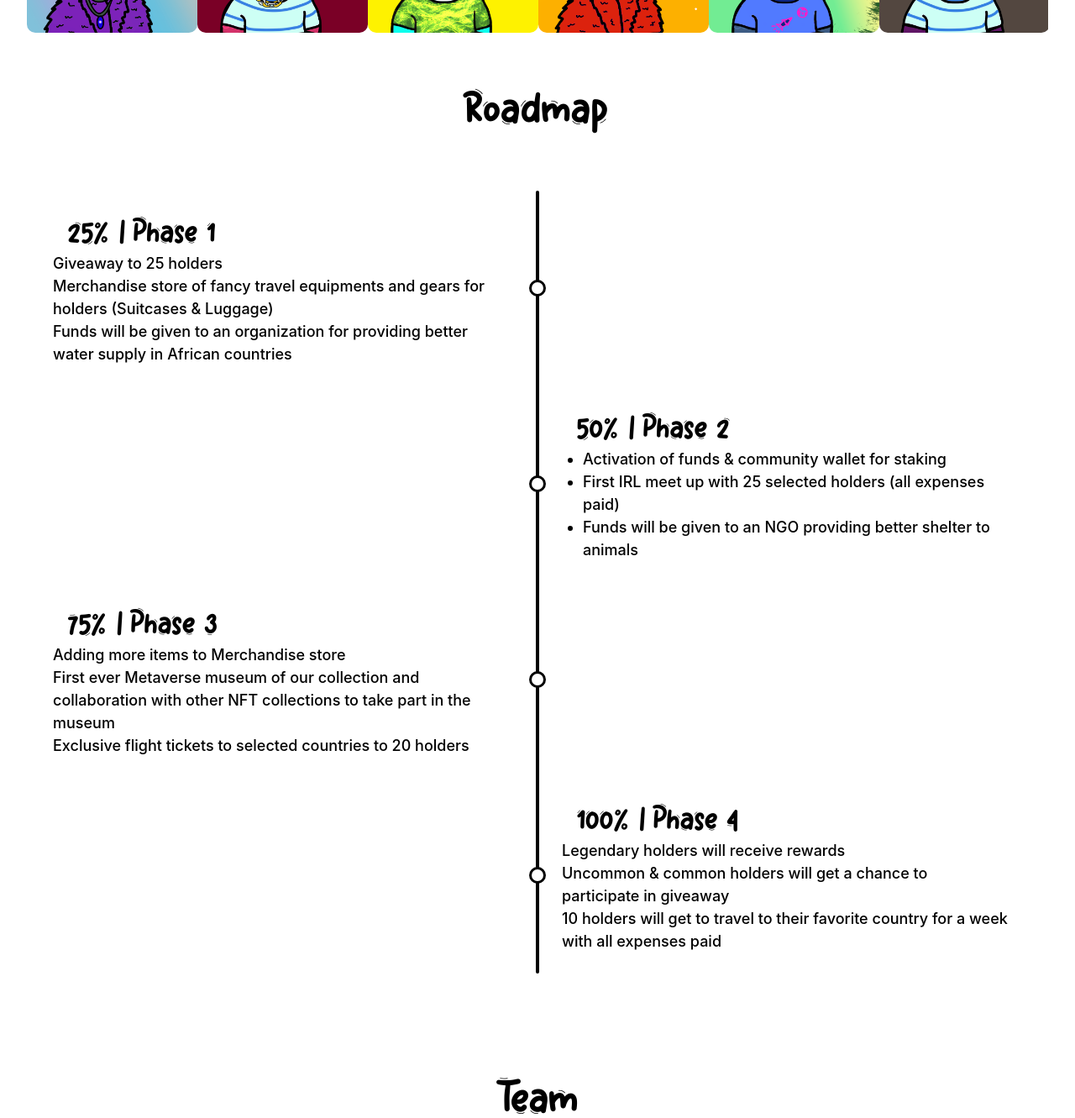
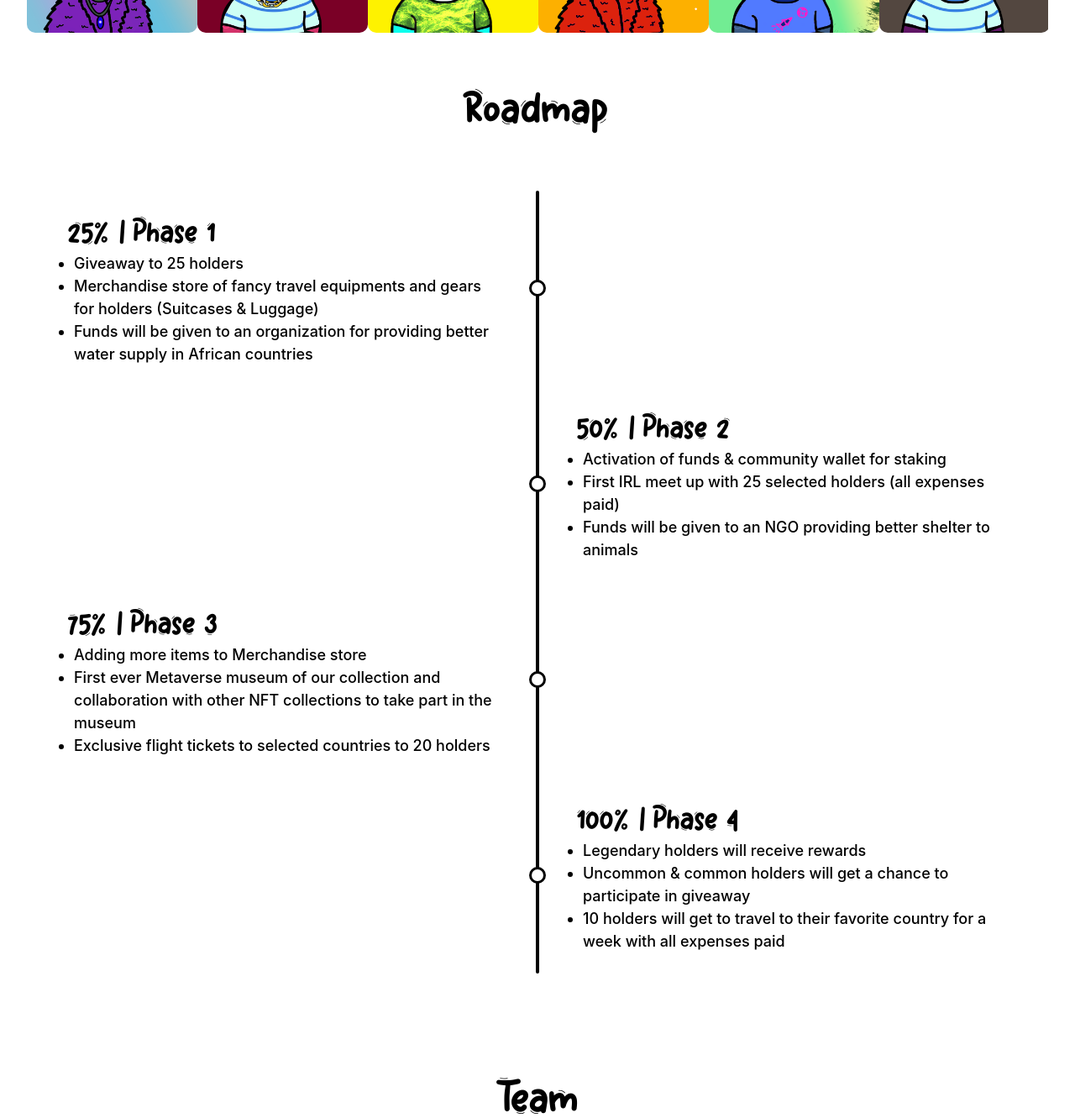
Before and after one commit to Mj835/thebohemianboys, a Next.js app: page / in a window 1280 px wide. Shown: the part 886-2217 px from the top of the page at 84% size. Built offline with nearby package versions, Linux system fonts and the light colour scheme.

Commit message:
hotfix add bullet points in all phases

```diff
--- a/components/Roadmap.js
+++ b/components/Roadmap.js
@@ -11,7 +11,7 @@ const Roadmap = () => {
               <h3>25% | Phase 1</h3>
 
               <div>
-                <ul>
+                <ul style={{ listStyle: "disc", marginLeft: 25 }}>
                   <li>Giveaway to 25 holders</li>
                   <li>
                     Merchandise store of fancy travel equipments and gears for
@@ -53,7 +53,7 @@ const Roadmap = () => {
               <h3>75% | Phase 3</h3>
 
               <div>
-                <ul>
+                <ul style={{ listStyle: "disc", marginLeft: 25 }}>
                   <li>Adding more items to Merchandise store</li>
                   <li>
                     First ever Metaverse museum of our collection and
@@ -74,7 +74,7 @@ const Roadmap = () => {
               <h3>100% | Phase 4</h3>
 
               <div>
-                <ul>
+                <ul style={{ listStyle: "disc", marginLeft: 25 }}>
                   <li>Legendary holders will receive rewards</li>
                   <li>
                     Uncommon & common holders will get a chance to participate
```
